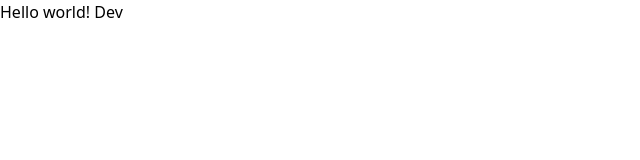
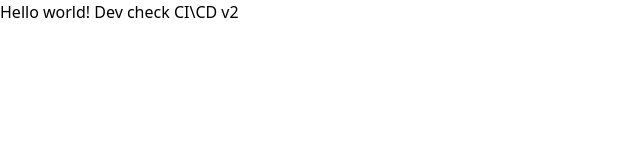
Before and after one commit to TopsterTX/analytics-front, a Next.js app: page / in a window 1280 px wide. Shown: the top 160 px of the page, without its empty margins (0-640 px from the left). Built offline with nearby package versions, Linux system fonts and the light colour scheme; what tailwindcss-motion would draw is missing.

Commit message:
[feature] check CI\CD v2

```diff
--- a/src/app/page.tsx
+++ b/src/app/page.tsx
@@ -1,7 +1,7 @@
 export default function Home() {
   return (
     <div>
-      <h1>Hello world! Dev</h1>
+      <h1>Hello world! Dev check CI\CD v2</h1>
     </div>
   )
 }
```
